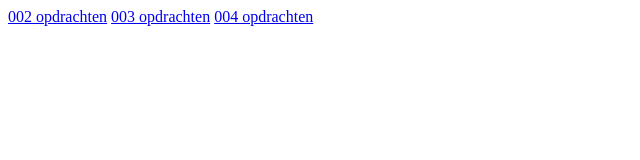
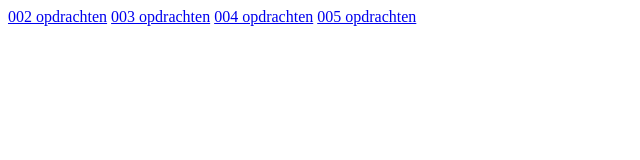
Before and after one commit to Kafloosi/html-opdrachten, a plain HTML site: page index.html in a window 1280 px wide. Shown: the whole page, without its empty margins (0-640 px from the left). Drawn offline with Linux system fonts and the light colour scheme.

Commit message:
Opdracht: 005 Commit: 4.0.6 Note: Website added to main index

```diff
--- a/index.html
+++ b/index.html
@@ -9,6 +9,8 @@
         <a href="002/homepage.html">002 opdrachten</a>
         <a href="003/homepage.html">003 opdrachten</a>
         <a href="004/homepage.html">004 opdrachten</a>
+        <a href="005/homepage.html">005 opdrachten</a>
+
     </div>
 </body>
 </html>
```
